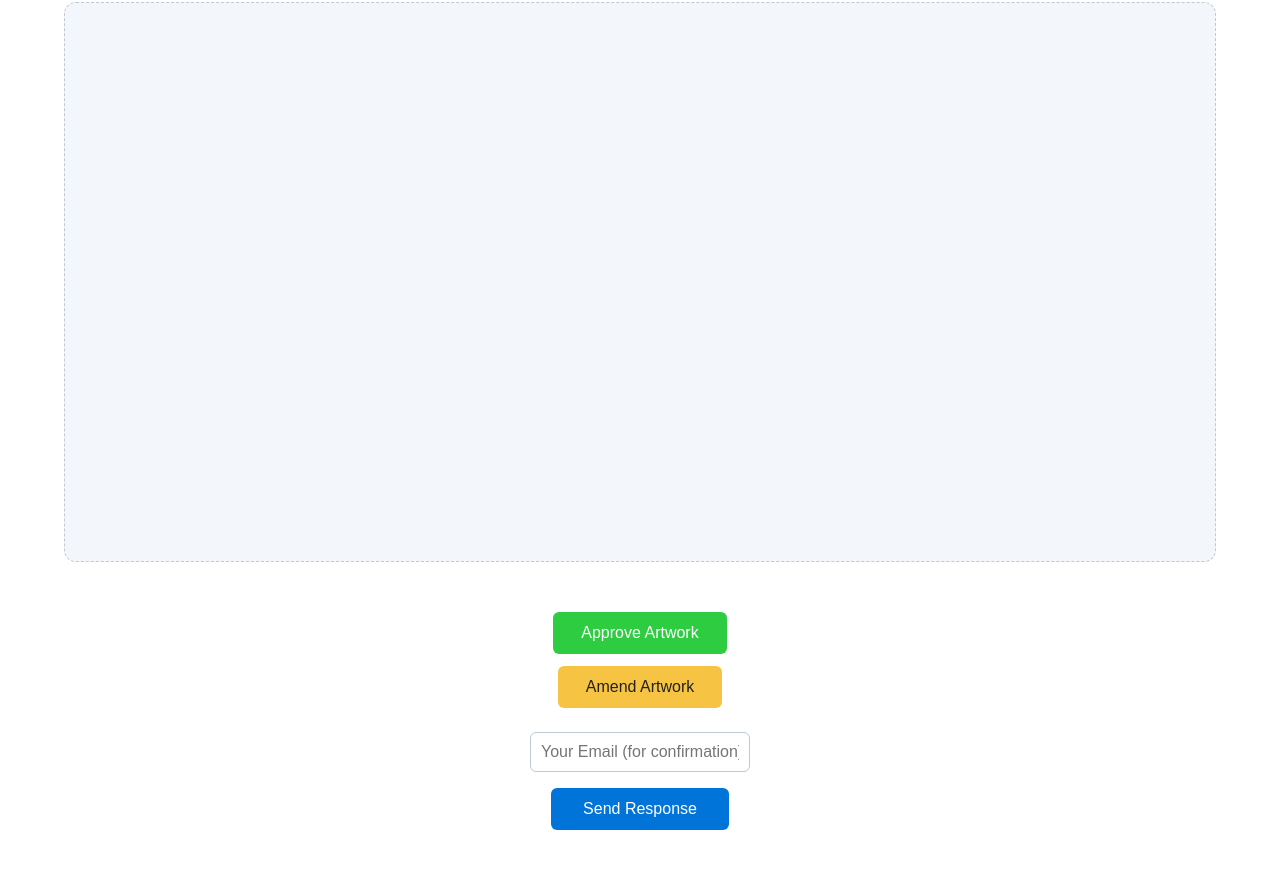
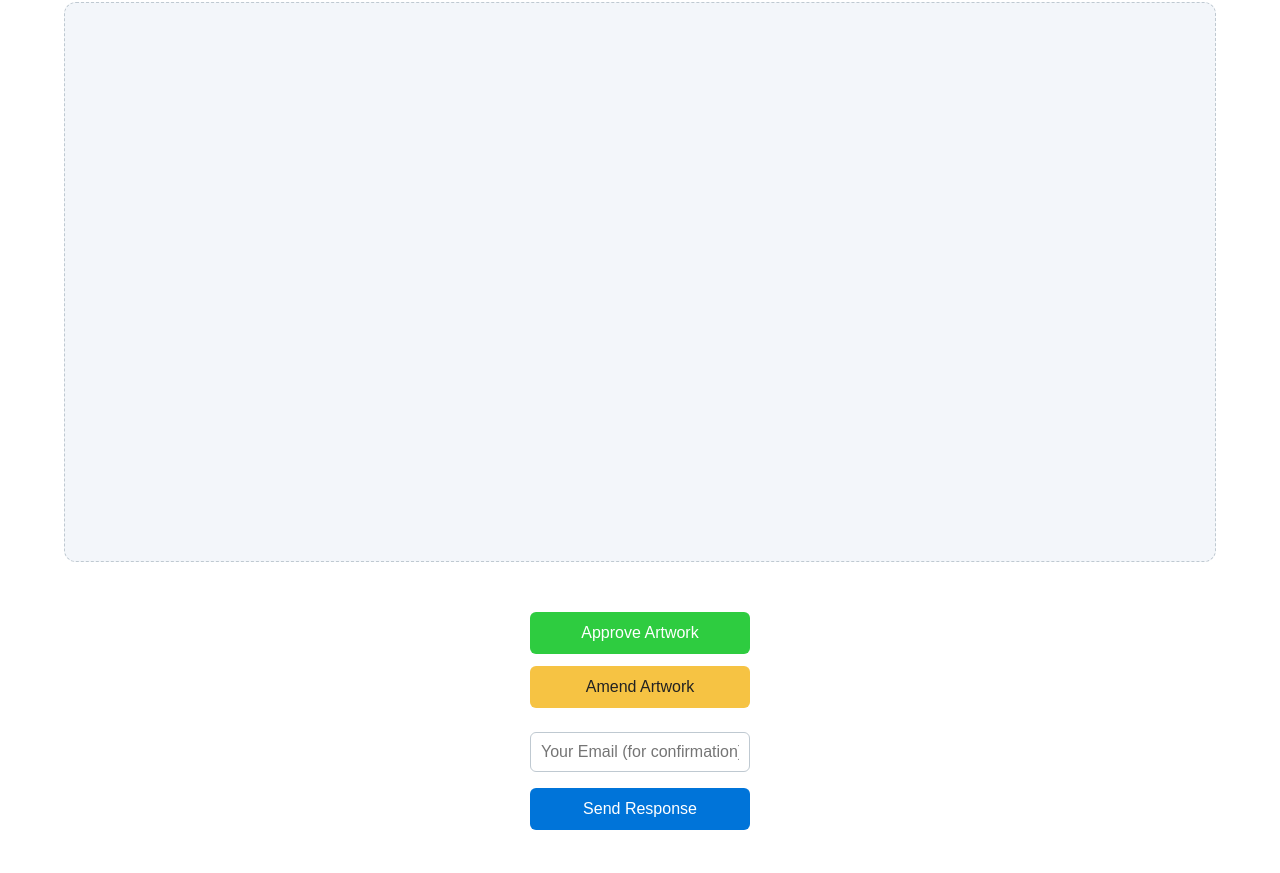
Before and after one commit to Samu77-B/artwork-approval-system, a website: page artwork-approval.html in a window 1280 px wide. Shown: the part 372-1245 px from the top of the page. Drawn offline with Linux system fonts and the light colour scheme.

Commit message:
Make all approval elements same width: buttons, email field, and text area all 220px

```diff
--- a/artwork-approval.css
+++ b/artwork-approval.css
@@ -268,10 +268,13 @@ h1 {
   display: flex;
   flex-direction: column;
   align-items: center;
+  width: 220px;
+  max-width: 90vw;
+  margin: 0 auto 24px auto;
   gap: 12px;
-  margin-bottom: 24px;
 }
 .approve-btn, .amend-btn {
+  width: 100%;
   padding: 12px 28px;
   border: none;
   border-radius: 6px;
@@ -279,6 +282,7 @@ h1 {
   font-weight: 500;
   cursor: pointer;
   transition: background 0.2s;
+  box-sizing: border-box;
 }
 .approve-btn {
   background: #2ecc40;
@@ -303,6 +307,7 @@ h1 {
   font-size: 1rem;
   margin-top: 6px;
   resize: vertical;
+  box-sizing: border-box;
 }
 .submit-section {
   display: flex;
@@ -319,8 +324,10 @@ h1 {
   border-radius: 6px;
   border: 1.5px solid #bfc9d1;
   font-size: 1rem;
+  box-sizing: border-box;
 }
 .submit-btn {
+  width: 100%;
   background: #0074d9;
   color: #fff;
   border: none;
@@ -331,6 +338,7 @@ h1 {
   cursor: pointer;
   margin-top: 6px;
   transition: background 0.2s;
+  box-sizing: border-box;
 }
 .submit-btn:hover {
   background: #005fa3;
```
